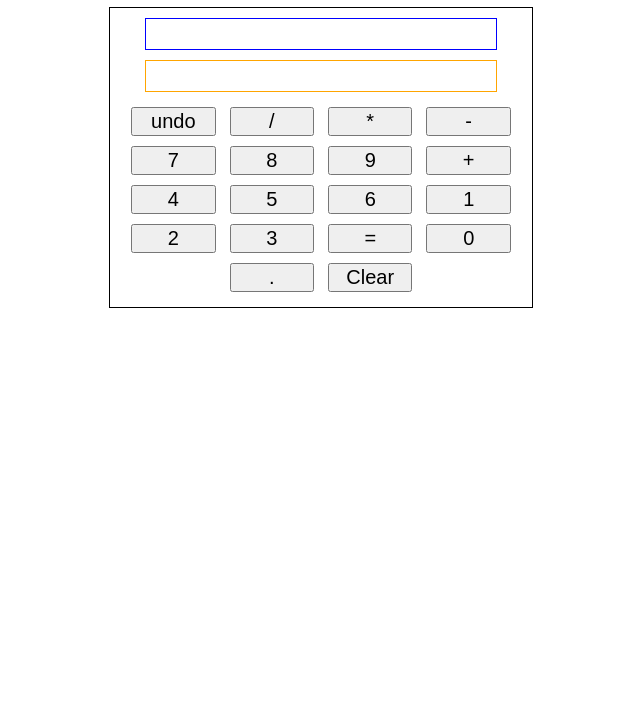
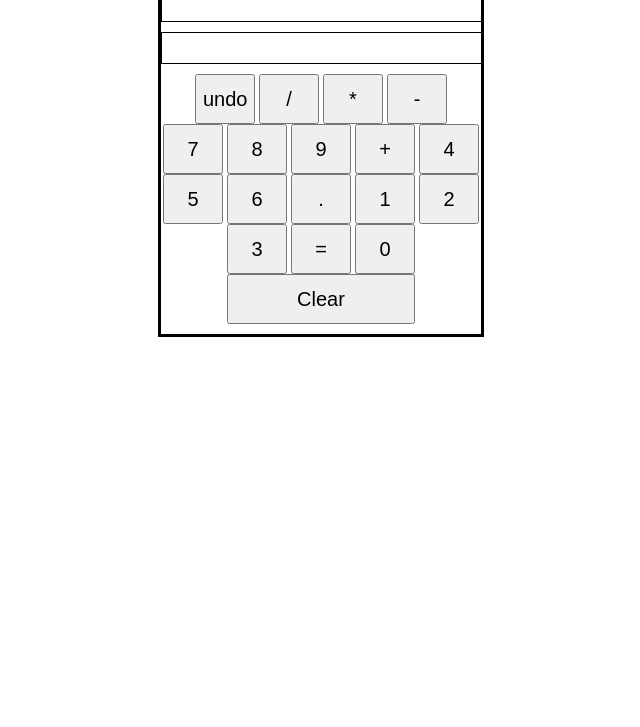
Before and after one commit to akitng/simple-calculator, a plain HTML site: page index.html in a window 1280 px wide. Shown: the part 73-800 px from the top of the page, without its empty margins (327-967 px from the left). Drawn offline with Linux system fonts and the light colour scheme.

Commit message:
changed file structure of repository

```diff
--- a/index.html
+++ b/index.html
@@ -1,37 +1,42 @@
 <!DOCTYPE html>
+<html>
+
 <head>
-	<meta charset = "UTF-8">
+	<meta charset="UTF-8">
 	<link href="style.css" rel="stylesheet" type="text/css">
 	<title>Simple Calculator</title>
 </head>
 
 <body>
-		<h1>Calculator</h1>
 	<div id="container">
 		<div id="inputField"></div>
 		<div id="answerField"></div>
 		<div id="buttons">
-					<input id="undo" type= "button" value="undo">
-					<input id="divide" type= "button" value="/">
-					<input id="multiply" type= "button" value="*">
-					<input id="subtract" type= "button" value="-">
-					<input id="seven" type= "button" value="7">
-					<input id="eight" type= "button" value="8">
-					<input id="nine" type= "button" value="9">
-					<input id="add" type= "button" value="+">
-					<input id="four" type= "button" value="4">
-					<input id="five" type= "button" value="5">
-					<input id="six" type= "button" value="6">
-					<input id="one" type= "button" value="1">
-					<input id="two" type= "button" value="2">
-					<input id="three" type= "button" value="3">
-					<input id="equal" type= "button" value="=">
-					<input id="zero" type= "button" value="0">
-					<input id="decimal" type= "button" value=".">
-					<input id="clear" type= "button" value="Clear">
-
+			<div id="operators">
+				<input id="undo" type="button" value="undo">
+				<input id="divide" type="button" value="/">
+				<input id="multiply" type="button" value="*">
+				<input id="subtract" type="button" value="-">
+			</div>
+			<div id="numbers">
+				<input id="seven" type="button" value="7">
+				<input id="eight" type="button" value="8">
+				<input id="nine" type="button" value="9">
+				<input id="add" type="button" value="+">
+				<input id="four" type="button" value="4">
+				<input id="five" type="button" value="5">
+				<input id="six" type="button" value="6">
+				<input id="decimal" type="button" value=".">
+				<input id="one" type="button" value="1">
+				<input id="two" type="button" value="2">
+				<input id="three" type="button" value="3">
+				<input id="equal" type="button" value="=">
+				<input id="zero" type="button" value="0">
+				<input id="clear" type="button" value="Clear">
+			</div>
 		</div>
 	</div>
 	<script src="script.js"></script>
 </body>
+
 </html>
--- a/script.js
+++ b/script.js
@@ -1,4 +1,8 @@
-var enteredValue = [];  //putting entered values into this array
+//putting user input into this array
+var enteredValue = [];
+//made this global so undo() and calculate() can use
+//to enable equalButton
+var equalButton = document.getElementById("equal");
 
 function numberZero() {
 	var numberZeroButton = document.getElementById("zero");
@@ -116,22 +120,19 @@ function decimal() {
 	var decimalValue = document.getElementById("decimal").value;
 
 	decimalButton.onclick = function() {
-		var text = document.createTextNode(decimalValue);
-		document.getElementById("inputField").appendChild(text);
-		enteredValue.push(decimalValue);
-/*
-		//making sure you can't enter a decimal twice in a number
-		for (var i = 0 ; i < enteredValue.length; i++) {}
+		//this prevents two decimals in a row
 		var arrayToString = enteredValue.join("");
-			if (!arrayToString.match(/^\d+(\.\d+)?([+\-*\/]\d+(\.\d+)?)*$/)) {
+		if (arrayToString.match(/^\d+(\.\d+)?([+\-*\/]\d+(\.\d+)?)*$/)) {
+			var text = document.createTextNode(decimalValue);
+			document.getElementById("inputField").appendChild(text);
+			enteredValue.push(decimalValue);
+		} else {
 			var newText = "";
 			var text = document.createTextNode(newText);
 			document.getElementById("inputField").appendChild(text);
-*/
+		}
 	};
 }
-
-
 
 function add() {
 	var addButton = document.getElementById("add");
@@ -140,7 +141,7 @@ function add() {
 	addButton.onclick = function() {
 		//if there is no first number then the the entry turns into "0 + "
 		if (!enteredValue[0]) {
-			var newText = ("0" +  " " + addSign);
+			var newText = ("0" + addSign);
 			var text = document.createTextNode(newText);
 			document.getElementById("inputField").appendChild(text);
 			enteredValue.push(newText);
@@ -164,7 +165,7 @@ function subtract() {
 	subtractButton.onclick = function() {
 		//if there is no first number then the the entry turns into "0 - "
 		if (!enteredValue[0]) {
-			var newText = ("0" +  " " + subtractSign);
+			var newText = ("0" + subtractSign);
 			var text = document.createTextNode(newText);
 			document.getElementById("inputField").appendChild(text);
 			enteredValue.push(newText);
@@ -188,7 +189,7 @@ function multiply() {
 	multiplyButton.onclick = function() {
 		//if there is no first number then the the entry turns into "0 - "
 		if (!enteredValue[0]) {
-			var newText = ("0" +  " " + multiplySign);
+			var newText = ("0" + multiplySign);
 			var text = document.createTextNode(newText);
 			document.getElementById("inputField").appendChild(text);
 			enteredValue.push(newText);
@@ -211,7 +212,7 @@ function divide() {
 
 	divideButton.onclick = function() {
 		if (!enteredValue[0]) {
-			var newText = ("0" +  " " + divideSign);
+			var newText = ("0" + divideSign);
 			var text = document.createTextNode(newText);
 			document.getElementById("inputField").appendChild(text);
 			enteredValue.push(newText);
@@ -228,9 +229,8 @@ function divide() {
 	};
 }
 
-//need to prevent repeated equal sign being appended to input field
 function calculate() {
-	var equalButton = document.getElementById("equal");
+
 	var equalSign = document.getElementById("equal").value;
 
 	equalButton.onclick = function() {
@@ -239,10 +239,11 @@ function calculate() {
 		var text = document.createTextNode(equalSign);
 		document.getElementById("inputField").appendChild(text);
 		document.getElementById("answerField").innerHTML= answer;
-		console.log(enteredValue);
+		//prevents repeated equal sign from being appended to input field
+		equalButton.disabled = true;
+		console.log(enteredValue); //just checking the array
 	};
 }
-
 
 function clear() {
 	var clearButton = document.getElementById("clear");
@@ -250,9 +251,11 @@ function clear() {
 	document.getElementById("inputField").innerHTML = "";
 	document.getElementById("answerField").innerHTML = "";
 	enteredValue = [];
+	//this was disabled in calculate()
+	equalButton.disabled = false;
 	};
 }
-//need to lock the undo button once answer is submitted
+
 function undo() {
 	var undoButton = document.getElementById("undo");
 
@@ -260,6 +263,10 @@ function undo() {
 		enteredValue.pop();
 		var text = enteredValue.join("");
 		document.getElementById("inputField").innerHTML = text;
+		//this clears the answer field if the undo button is clicked
+		document.getElementById("answerField").innerHTML = "";
+		//this was disabled in calculate()
+		equalButton.disabled = false;
 	};
 }
 
--- a/style.css
+++ b/style.css
@@ -5,75 +5,51 @@ body {
 }
 
 #container {
-	width: 33%;
-	margin-right: auto;
-	margin-left: auto;
-	border: 1px solid black;
+    width: 25%;
+		margin: 50px auto 0px auto;
+    border: 3px solid black;
 }
 
 #inputField {
-	width: 83%;
+    width: 100%;
     height: 30px;
-	border: 1px solid blue;
+    border: 1px solid black;
     margin: 10px auto 10px auto;
+    font-size: 20px;
 }
 
 #answerField {
-	width: 83%;
+    width: 100%;
     height: 30px;
-	border: 1px solid orange;
+    border: 1px solid black;
     margin: 10px auto 10px auto;
+    font-size: 30px;
 }
-
 
 #buttons {
     width: 100%;
-	margin-top: 10px;
+    height: 67%;
     margin-bottom: 10px;
-	border: 1px auto 1px green;
+}
+
+#operators {
+    display: inline-block;
+    width: 100%;
+    margin-left: 0px;
+}
+
+#numbers {
+    display: inline-block;
+    width: 100%;
 }
 
 input {
-	width: 20%;
-	height: 10%;
-	display: inline-block;
+    width: 60px;
+    height: 50px;
     font-size: 20px;
-	margin: 5px 5px 5px 5px;
+    margin: 0px
 }
 
-
-
-
-
-
-
-
-/* CSS style for table
-
-	body {
-	width: 100%;
-	margin: auto;
-	text-align: center;
+#clear {
+    width: 188px;
 }
-
-table {
-	width: 50%;
-	margin: 30px auto auto auto;
-
-}
-
-th {
-	height:80px;
-}
-
-td {
-	width: 50px;
-	height: 50px;
-	text-align: center;
-}
-
-table, th, td {
-	border: 1px solid black;
-}
-
-*/
```
Lines whose indentation alone changed are shown as unchanged.
